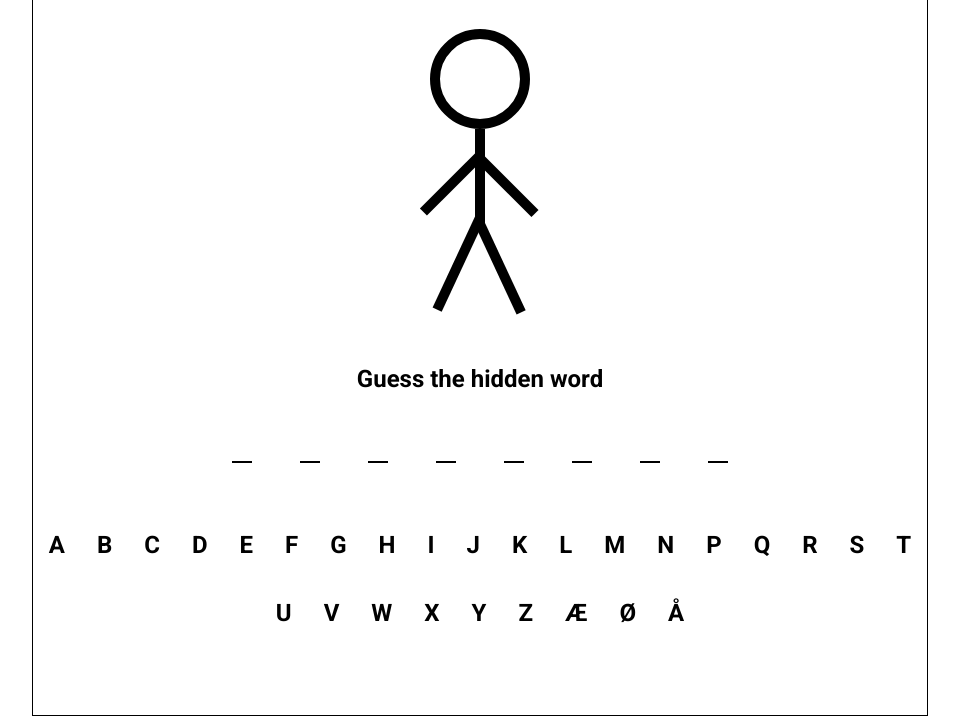
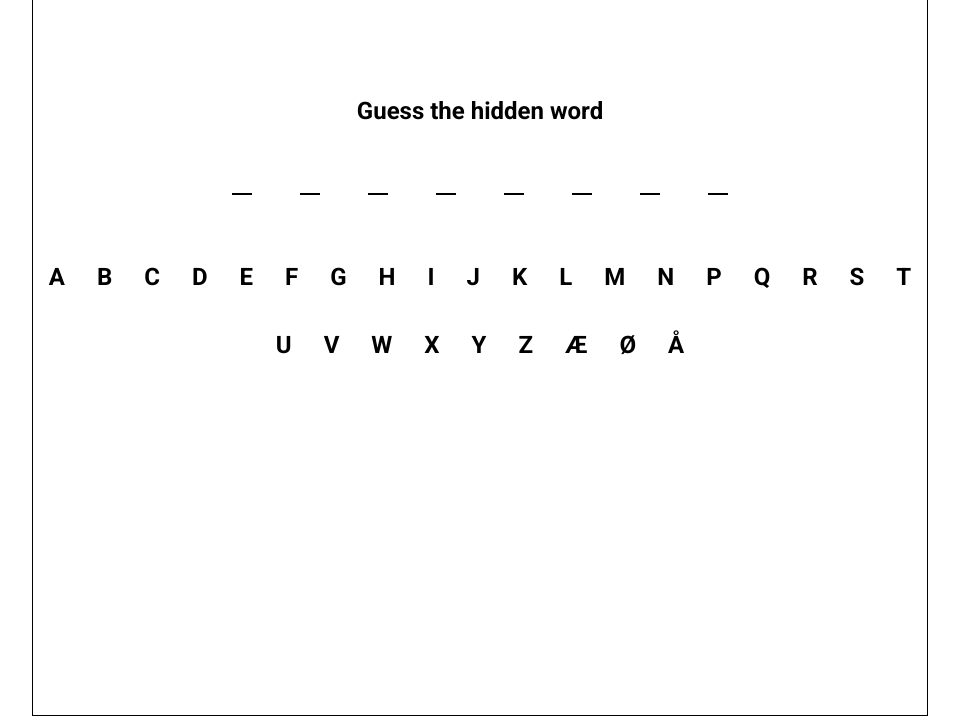
Before and after one commit to ephraimdjeket/calculator, a plain HTML site: page hangman/index.html in a window 1280 px wide. Shown: the part 84-800 px from the top of the page, without its empty margins (160-1119 px from the left). Drawn offline with Linux system fonts and the light colour scheme.

Commit message:
CSS for hangman

```diff
--- a/hangman/stylesheet.css
+++ b/hangman/stylesheet.css
@@ -66,59 +66,10 @@ h1 {
 }
 
 .hangman {
-  position: relative;
   display: flex;
   flex-direction: column;
   justify-content: center;
-  padding-top: 2rem;
-}
-
-.O {
-  max-width: 20px;
-  border: 10px solid black;
-  padding: 40px;
-  border-radius: 50%;
-}
-
-.I {
-  margin-left: 45px;
-  border-left: 10px solid black;
-  height: 100px;
-}
-
-.L {
-  position: absolute;
-  top: 175px;
-  left: 5px;
-  padding: 40px;
-  rotate: 45deg;
-  border-left: 10px solid black;
-}
-
-.L2 {
-  position: absolute;
-  top: 120px;
-  left: 60px;
-  padding: 40px;
-  rotate: -45deg;
-  border-left: 10px solid black;
-}
-
-.I1 {
-  margin-left: 20px;
-  rotate: 25deg;
-  border-left: 10px solid black;
-  height: 100px;
-}
-
-.I2 {
-  position: absolute;
-  top: 220px;
-  left: 45px;
-  margin-left: 20px;
-  rotate: -25deg;
-  border-left: 10px solid black;
-  height: 100px;
+  padding: 2rem 0rem;
 }
 
 /* Words */
@@ -173,3 +124,35 @@ h2 {
 .remove {
   display: none;
 }
+
+.display {
+  display: none;
+}
+
+#buttons-container {
+  display: flex;
+  flex-direction: row;
+  flex-wrap: wrap;
+  justify-content: center;
+  max-width: 800px;
+  gap: 1rem;
+}
+
+button {
+  color: black;
+  background-color: antiquewhite;
+  padding: 1rem;
+  border-radius: 10px;
+  border: none;
+  cursor: pointer;
+}
+
+#wordSpotlight {
+  display: flex;
+  flex-direction: row;
+  font-size: 2rem;
+}
+
+.resetButton {
+  margin: 2rem 0rem;
+}
```
